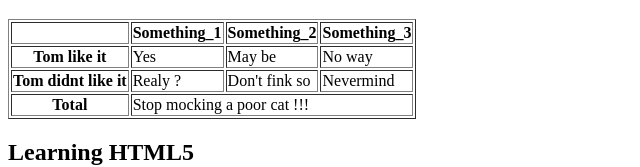
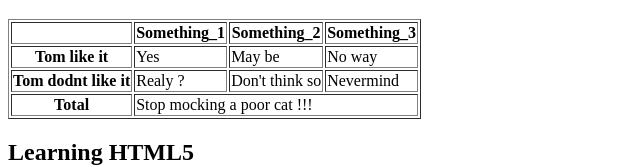
Before and after one commit to Alexrozhkov1978/simple-webpage, a plain HTML site: page index.html in a window 1280 px wide. Shown: the part 1433-1600 px from the top of the page, without its empty margins (0-640 px from the left). Drawn offline with Linux system fonts and the light colour scheme.

Commit message:
English must be better

```diff
--- a/index.html
+++ b/index.html
@@ -58,9 +58,9 @@
                             <td>No way</td>
                         </tr>
                         <tr>
-                            <th>Tom didnt like it</th>
+                            <th>Tom dodnt like it</th>
                             <td>Realy ?</td>
-                            <td>Don't fink so</td>
+                            <td>Don't think so</td>
                             <td>Nevermind</td>
                         </tr>
                         <tr>
```
